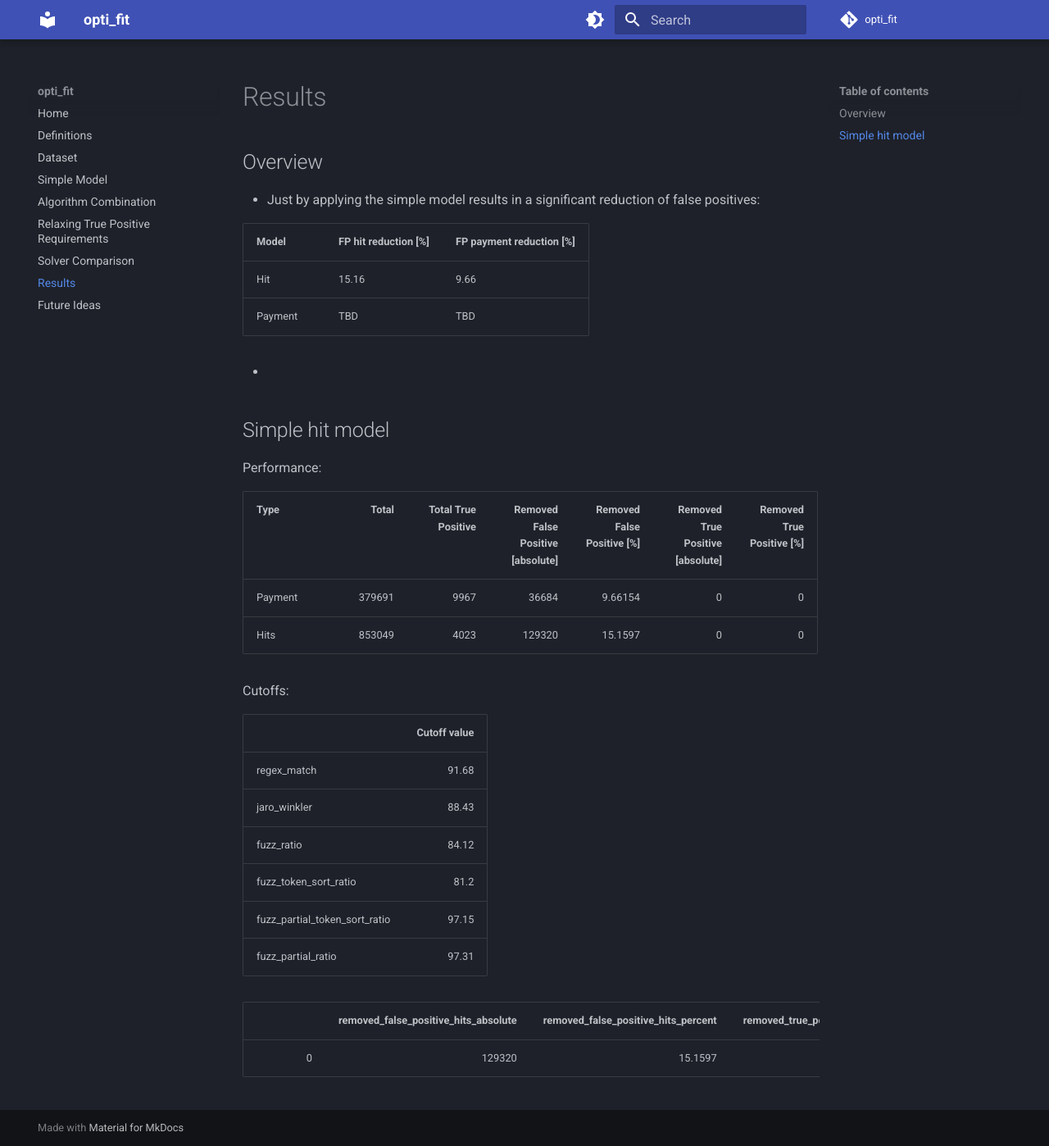
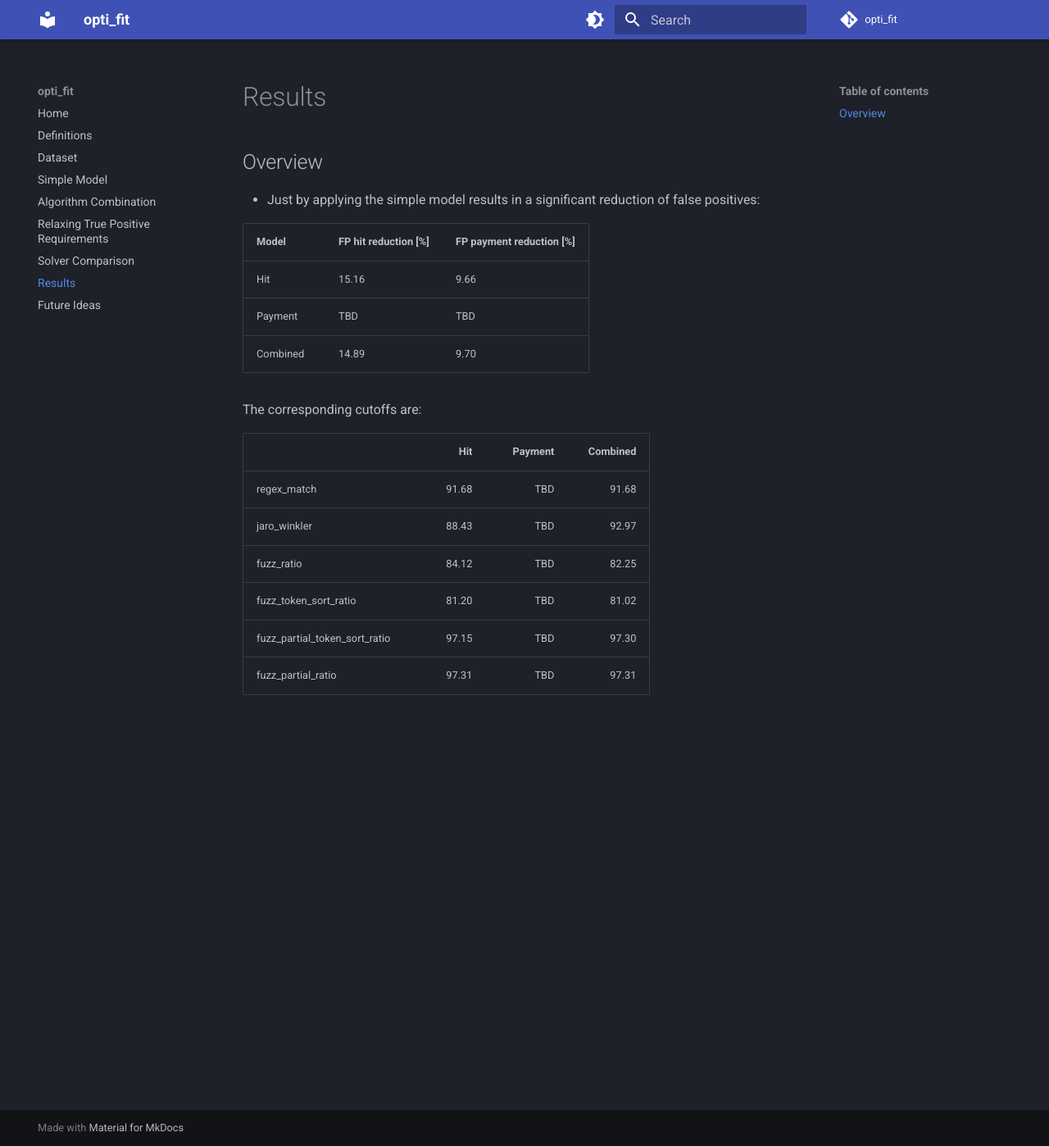
Before and after one commit to RichardOberdieck/opti_fit, an MkDocs documentation site: the page built from docs/results.md, in a window 1280 px wide and 1398 px high. Shown: the whole window at 82% size. Built offline with MkDocs 1.6.1 and Material for MkDocs 9.7.7, drawn with Linux system fonts in a browser that asks for light colours; comment, search, counter and statistics services are not loaded.

Commit message:
Update results

```diff
--- a/docs/results.md
+++ b/docs/results.md
@@ -8,32 +8,15 @@
 | ------------ | --------------------- | -------------------------|
 | Hit          |                 15.16 |                     9.66 |
 | Payment      |                   TBD |                      TBD |
+| Combined     |                 14.89 |                     9.70 |
 
--
+The corresponding cutoffs are:
 
-
-
-## Simple hit model
-
-Performance:
-
-| Type    |   Total |   Total True Positive |   Removed False Positive [absolute] |   Removed False Positive [%] |   Removed True Positive [absolute] |   Removed True Positive [%] |
-|:--------|--------:|----------------------:|------------------------------------:|-----------------------------:|-----------------------------------:|----------------------------:|
-| Payment |  379691 |                  9967 |                               36684 |                      9.66154 |                                  0 |                           0 |
-| Hits    |  853049 |                  4023 |                              129320 |                     15.1597  |                                  0 |                           0 |
-
-Cutoffs:
-
-|                               |   Cutoff value |
-|:------------------------------|---------------:|
-| regex_match                   |          91.68 |
-| jaro_winkler                  |          88.43 |
-| fuzz_ratio                    |          84.12 |
-| fuzz_token_sort_ratio         |          81.2  |
-| fuzz_partial_token_sort_ratio |          97.15 |
-| fuzz_partial_ratio            |          97.31 |
-
-
-|    |   removed_false_positive_hits_absolute |   removed_false_positive_hits_percent |   removed_true_positive_hits_absolute |   removed_true_positive_hits_percent |   removed_false_positive_payments_absolute |   removed_false_positive_payments_percent |   removed_true_positive_payments_absolute |   removed_true_positive_payments_percent |   cutoff_regex_match |   cutoff_jaro_winkler |   cutoff_fuzz_ratio |   cutoff_fuzz_partial_ratio |   cutoff_fuzz_token_sort_ratio |   cutoff_fuzz_partial_token_sort_ratio |
-|---:|---------------------------------------:|--------------------------------------:|--------------------------------------:|-------------------------------------:|-------------------------------------------:|------------------------------------------:|------------------------------------------:|-----------------------------------------:|---------------------:|----------------------:|--------------------:|----------------------------:|-------------------------------:|---------------------------------------:|
-|  0 |                                 129320 |                               15.1597 |                                     0 |                                    0 |                                      36684 |                                   9.66154 |                                         0 |                                        0 |                91.68 |                 88.43 |               84.12 |                       97.31 |                           81.2 |                                  97.15 |
+|                               |            Hit |       Payment |       Combined |
+|:------------------------------|---------------:|--------------:|---------------:|
+| regex_match                   |          91.68 |          TBD  |          91.68 |
+| jaro_winkler                  |          88.43 |          TBD  |          92.97 |
+| fuzz_ratio                    |          84.12 |          TBD  |          82.25 |
+| fuzz_token_sort_ratio         |          81.20 |          TBD  |          81.02 |
+| fuzz_partial_token_sort_ratio |          97.15 |          TBD  |          97.30 |
+| fuzz_partial_ratio            |          97.31 |          TBD  |          97.31 |
```
